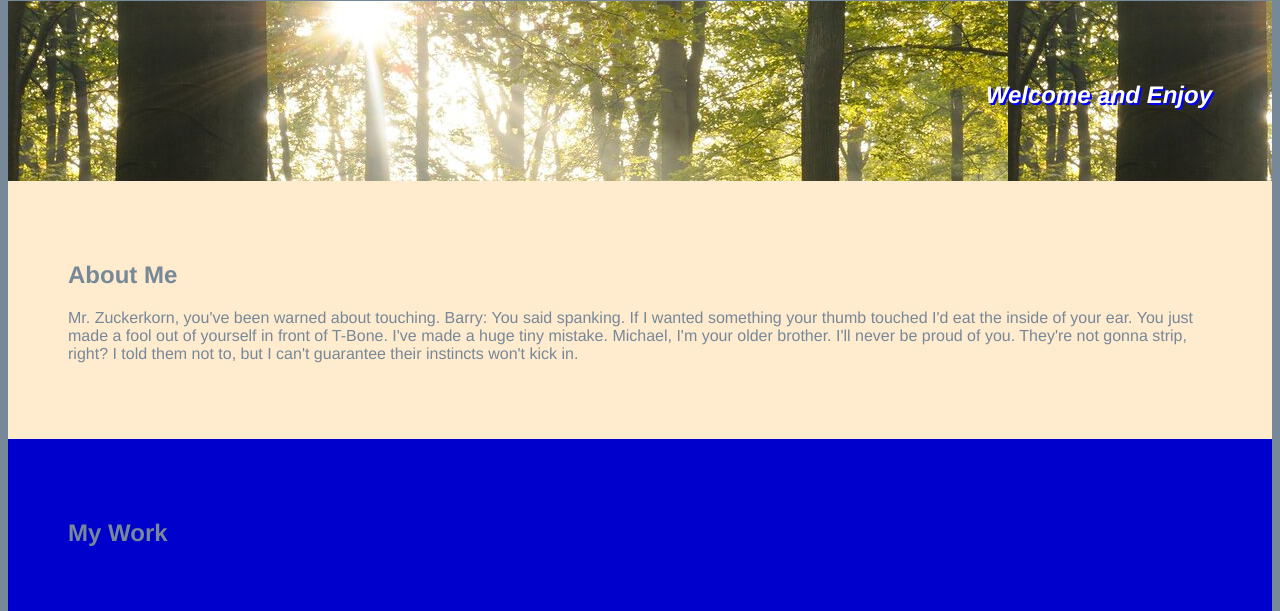
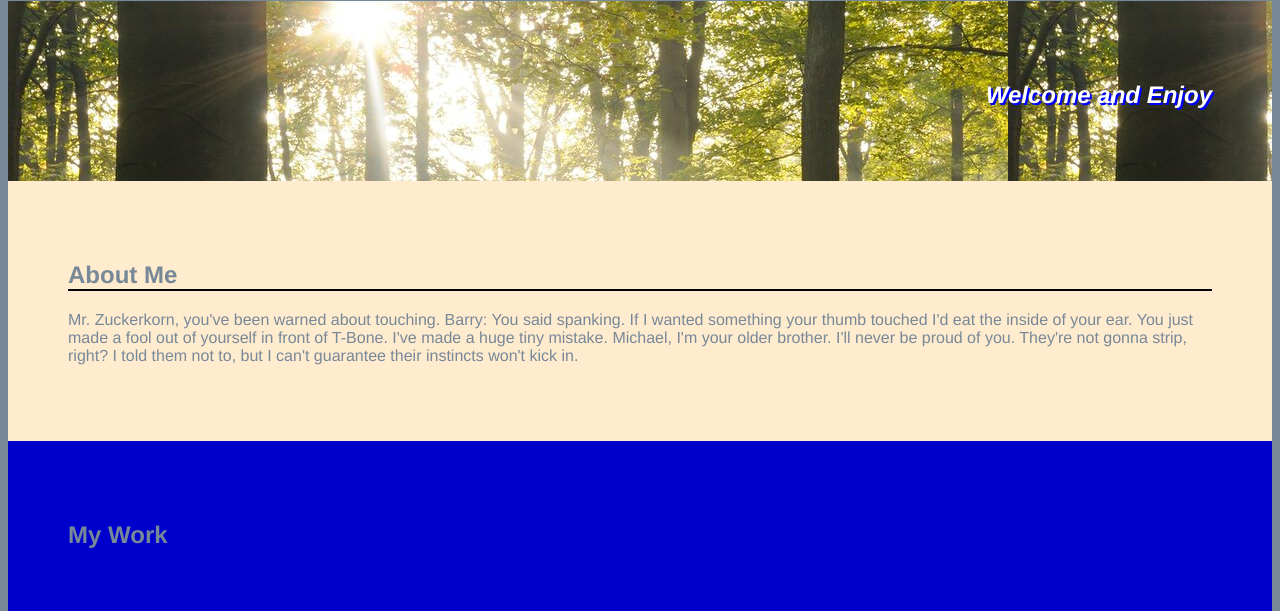
Before and after one commit to CodyConck/CCDesigns-Portfolio, a plain HTML site: page index.html in a window 1280 px wide. Shown: the part 111-722 px from the top of the page. Drawn offline with Linux system fonts and the light colour scheme.

Commit message:
added underline in ABOUT ME, played with other styles

```diff
--- a/assets/style.css
+++ b/assets/style.css
@@ -70,6 +70,10 @@ section {
     text-shadow: 2px 2px blue;
 }
 
+#about-me h2 {
+    border-bottom: 2px solid black;
+}
+
 .get-to-know {
     background-color: blanchedalmond;
     display: flex;
```
